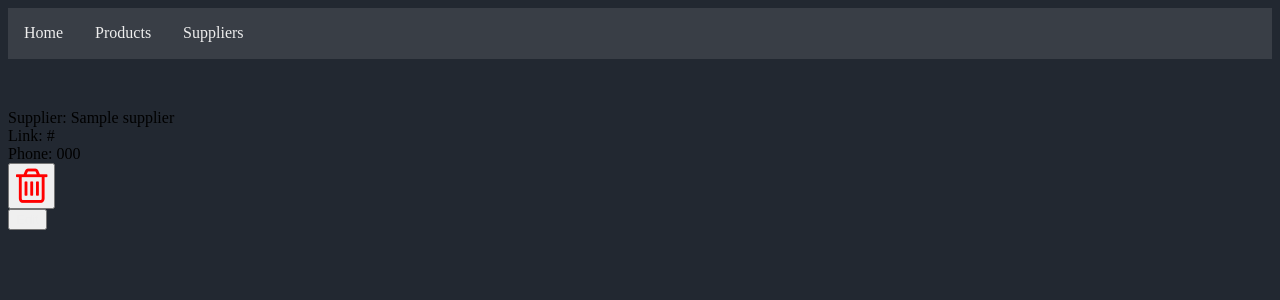
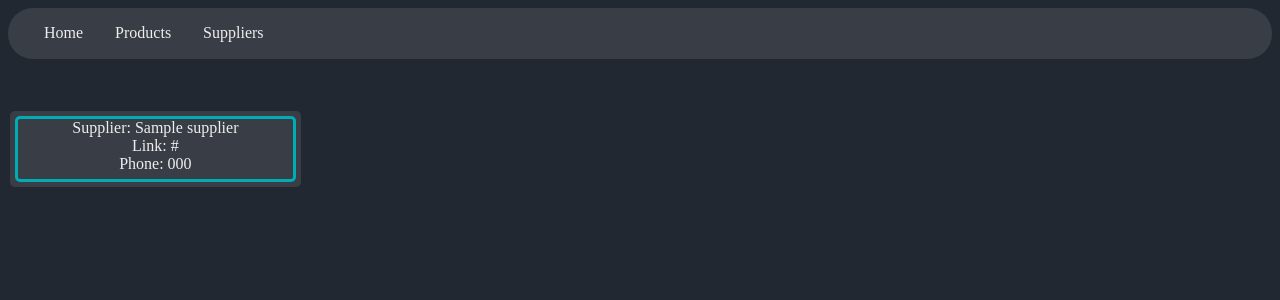
Before and after one commit to Stuart-McCafferty/W5_Inventory_Mangement, a Flask app: page /suppliers in a window 1280 px wide. Shown: the top 300 px of the page. Run offline with Flask 2, Linux system fonts and the light colour scheme; a database or web service that is not in the repository returns one stand-in record (values such as "Sample title"); some libraries are stand-ins or nearby versions.

Commit message:
added some styling

```diff
--- a/static/styles.css
+++ b/static/styles.css
@@ -4,7 +4,9 @@ body {
 
 a {
     text-decoration: none;
-    color: #EEEEEE;
+    color: #9c9c9c;
+    /* font-family: 'Rubik Moonrocks'; */
+
 }
 
 header {
@@ -12,17 +14,22 @@ header {
     height: 51px;
     background: #393E46;
     margin-bottom: 50px;
+    border-radius: 25px;
 }
 
 ul {
     background: #00ADB5;
     list-style: none;
     margin: 0;
-    padding-left: 0;
+    padding-left: 20px;
+
 }
 
+ul.dropdown {
+    padding-left: 0px;
+}
 li {
-    color: #EEEEEE;
+    color: #9c9c9c;
     background: #393E46;
     display: block;
     float: left;
@@ -30,6 +37,8 @@ li {
     position: relative;
     text-decoration: none;
     transition-duration: 0.5s;
+    border-radius: 5px;
+
 }
 
 li a {
@@ -71,3 +80,80 @@ ul li ul li {
     clear: both;
     width: 100%;
 }
+
+
+.box {
+    float: left;
+    background:#393E46;
+    border-radius: 5px;
+    border-style: solid;
+    border-width: 3px;
+    border-color:#00ADB5;
+    margin: 5px;
+    text-align: center;
+    width: 100%;
+}
+
+.outside_box {
+    float: left;
+    width: 23%;
+    background:#393E46;
+    border-radius: 5px;
+    margin: 2px;
+    display: flex;
+    align-items: center;
+    justify-content: center;
+
+}
+
+
+.edit-form  {
+    width: 20%;
+    display: flex;
+    align-items: center;
+}
+
+
+.delete-form  {
+    width: 20%;
+    display: flex;
+    align-items: center;
+}
+
+.delete {
+    background:#393E46;
+	border-color: #393E46;
+	border-style: solid;
+}
+
+.edit {
+    background:#393E46;
+    border-color: #393E46;
+	border-style: solid;
+}
+
+div {
+    color: #EEEEEE
+}
+
+.new_box {
+    display: flex;
+    align-items: center;
+    justify-content: center;
+    height: 500px;
+}
+
+.new_box_small {
+    border-radius: 5px;
+    border-style: solid;
+    border-width: 3px;
+    border-color:#00ADB5;
+    margin: 5px;
+    text-align: center;
+}
+
+.button_box {
+    width:95%;
+    display:flex;
+    justify-content: space-evenly;
+}
--- a/templates/base.html
+++ b/templates/base.html
@@ -4,9 +4,8 @@
   <meta charset="UTF-8">
   <meta name="viewport" content="width=device-width, initial-scale=1.0">
   <meta http-equiv="X-UA-Compatible" content="ie=edge">
-  <link rel="stylesheet" href= " {{ url_for('static', filename='styles.css') }}"
-  >
-  <link rel="stylesheet" href="https://stackpath.bootstrapcdn.com/font-awesome/4.7.0/css/font-awesome.min.css" crossorigin="anonymous">
+  <link rel="stylesheet" href= " {{ url_for('static', filename='styles.css') }}">
+
   <title>Inventory Manager </title>
 </head>
 <body>
--- a/templates/index.html
+++ b/templates/index.html
@@ -1,4 +1,8 @@
 {% extends "base.html" %}
 {% block content %}
-<a>HOME PAGE</a>
+<a>Lorem ipsum dolor sit, amet consectetur adipisicing elit. Autem doloribus eius corporis, numquam quae, dicta facere harum cumque voluptatum magnam fugit odio dolorem nulla culpa reprehenderit rem explicabo similique id.</a>
+<a>Lorem ipsum dolor sit, amet consectetur adipisicing elit. Autem doloribus eius corporis, numquam quae, dicta facere harum cumque voluptatum magnam fugit odio dolorem nulla culpa reprehenderit rem explicabo similique id.</a>
+<a>Lorem ipsum dolor sit, amet consectetur adipisicing elit. Autem doloribus eius corporis, numquam quae, dicta facere harum cumque voluptatum magnam fugit odio dolorem nulla culpa reprehenderit rem explicabo similique id.</a>
+<a>Lorem ipsum dolor sit, amet consectetur adipisicing elit. Autem doloribus eius corporis, numquam quae, dicta facere harum cumque voluptatum magnam fugit odio dolorem nulla culpa reprehenderit rem explicabo similique id.</a>
+
 {% endblock %}
--- a/templates/products/new.html
+++ b/templates/products/new.html
@@ -1,6 +1,7 @@
 {% extends 'base.html' %}
 {% block content %}
-<form action="/products" method="post">
+<div class="new_box">
+<form class="new_box_small" action="/products" method="post">
     <div>
         <label for="name">Name:</label>
         <input type="text" id="description" name="name" placeholder="Enter Name" required>
@@ -27,4 +28,5 @@
         </div>
     <button type="submit">Add Product</button>
 </form>
+</div>
 {% endblock  %}
--- a/templates/suppliers/index.html
+++ b/templates/suppliers/index.html
@@ -1,17 +1,29 @@
 {% extends 'base.html' %}
 {% block content %}
 {% for supplier in all_suppliers %}
-<div>
-    <div>
+<div class="outside_box">
+    <div class="box">
         <div>Supplier: {{supplier.name}}</div>
         <div>Link: {{supplier.link}}</div>
         <div>Phone: {{supplier.phone}}</div>
-        <form class="delete-form" action="/suppliers/{{supplier.id}}/delete" method="POST">
-            <button class="trash-button"><i class="fa fa-trash-o fa-3x" style="color:red" aria-hidden="true"></i></button>
-        </form>
-        <button><a href="/suppliers/{{supplier.id}}/edit">Edit</a></button>
-
-        &nbsp;
+        <div class="button_box">
+            <form class="delete-form" action="/supplier/{{supplier.id}}/delete" method="POST">
+                <button class="delete">
+                    <span class="fa-stack fa-2x">
+                        <i class="fa-solid fa-circle fa-stack-2x" style="color:#222831"></i>
+                        <i class="fa-solid fa-trash-can fa-stack-1x fa-inverse" style="color:#00ADB5"></i>
+                    </span>
+                </button>
+            </form>
+            <form class="edit-form" action="/suppliers/{{supplier.id}}/edit">
+                <button class="edit">
+                    <span class="fa-stack fa-2x">
+                        <i class="fa-solid fa-circle fa-stack-2x" style="color:#222831"></i>
+                        <i class="fa-solid fa-pen-to-square fa-stack-1x fa-inverse" style="color:#00ADB5"></i>
+                    </span>
+                </button>
+            </form>
+        </div>
     </div>
 </div>
 {% endfor %}
```
Also changed, not shown: console.py (+25 -0 lines), templates/products/index.html (+19 -7 lines).
